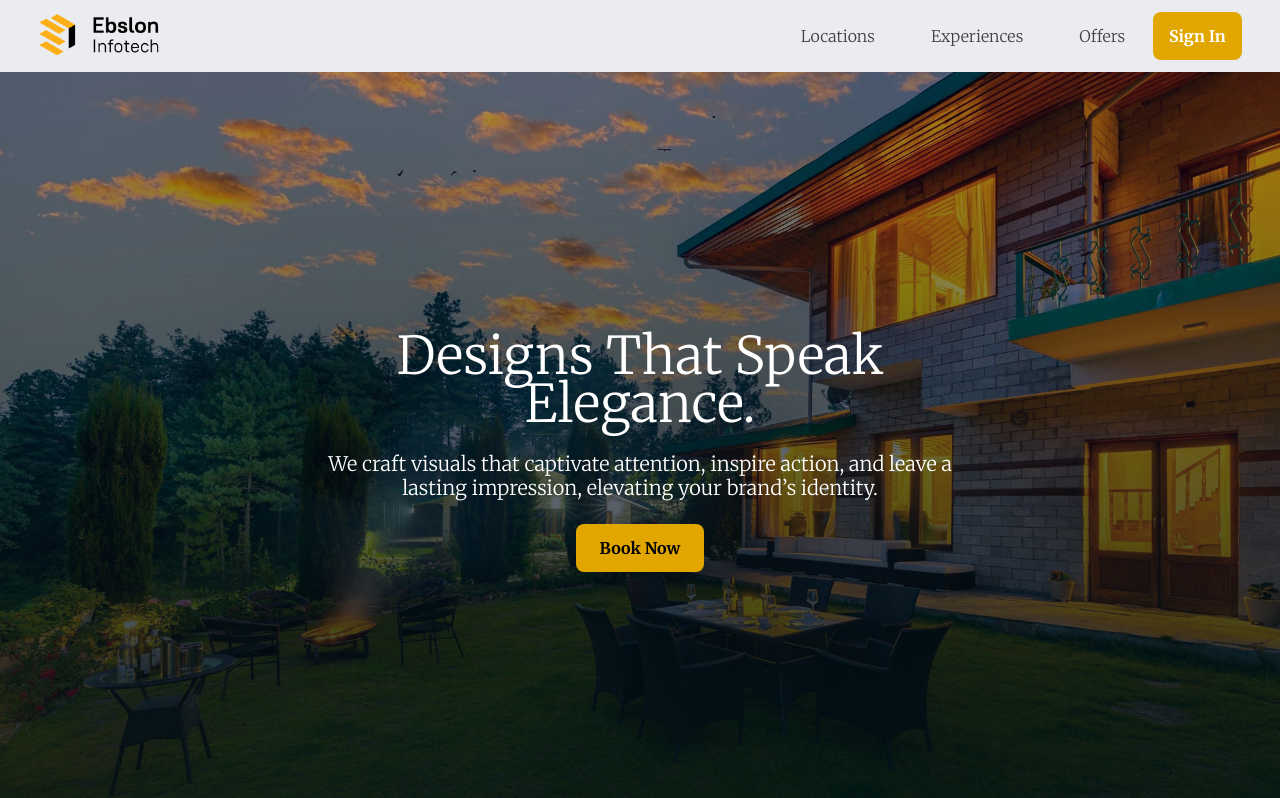
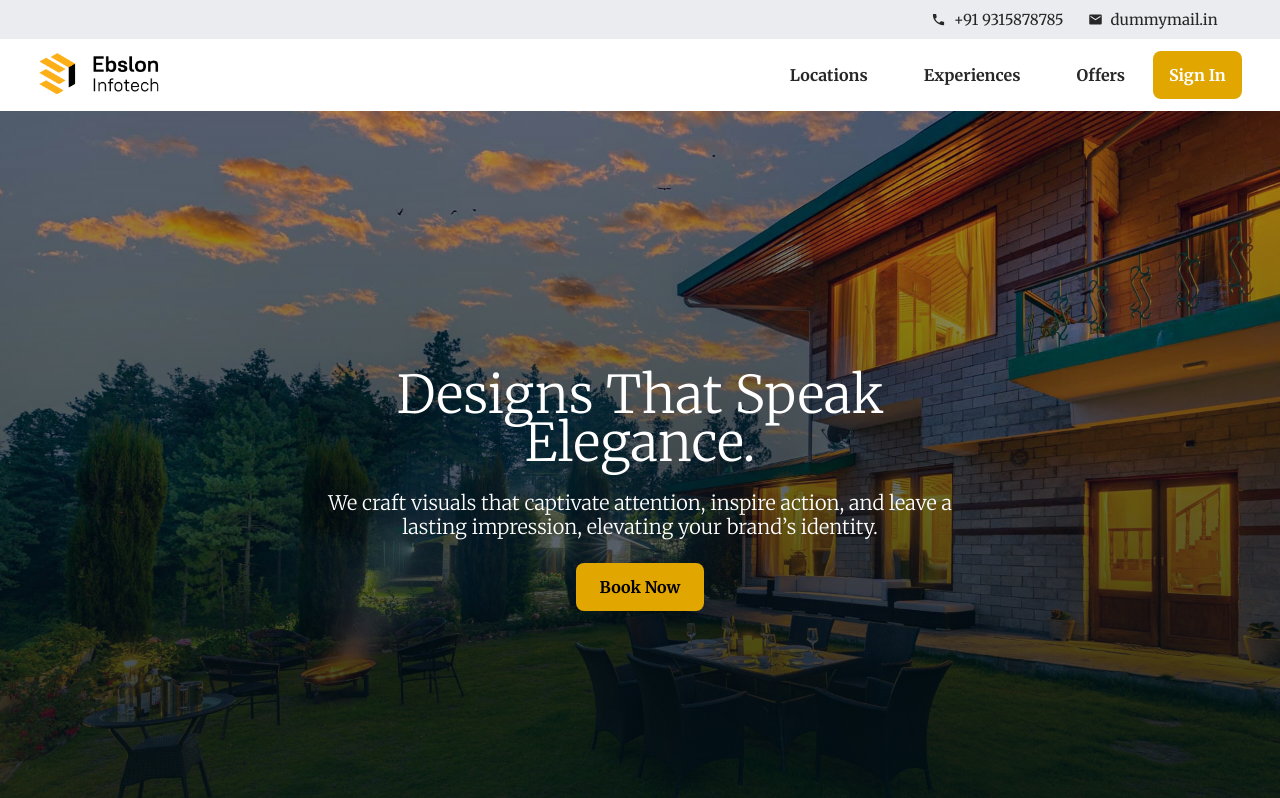
Before and after one commit to Shiv1516/Frontedn-assignment, a React (Create React App) app: page / in a window 1280 px wide. Shown: the top 798 px of the page. Built offline with nearby package versions, Linux system fonts and the light colour scheme.

Commit message:
all changes done

```diff
--- a/src/App.css
+++ b/src/App.css
@@ -1140,6 +1140,9 @@ table {
     max-width: 50%;
     margin-bottom: 24px;
   }
+  .header-section {
+    display: none;
+  }
 }
 
 @media only screen and (max-width: 541px) {
--- a/src/Components/Header.js
+++ b/src/Components/Header.js
@@ -1,112 +1,6 @@
-// import { Link } from "react-router-dom";
-// import { IoMdCall } from "react-icons/io";
-// import { MdMail } from "react-icons/md";
-// import React, { useState } from "react";
-
-// const Header = () => {
-//   const [dropdownOpen, setDropdownOpen] = useState({
-//     locations: false,
-//     experiences: false,
-//     offers: false,
-//   });
-
-//   const toggleDropdown = (menu) => {
-//     setDropdownOpen((prev) => ({
-//       ...prev,
-//       [menu]: !prev[menu],
-//     }));
-//   };
-//   return (
-//     <>
-//       <div className="header-section bg3">
-//         <div className="top-header-container wrapper ptb12 jce df fc2">
-//           <Link to="tel:/+91 9315878785" className="v-center fs15 mr24 fw5">
-//             <IoMdCall className="mr8 fs22" />
-//             +91 9315878785
-//           </Link>
-//           <Link to="mailto:dummymail.in" className="v-center fs15 mr24 fw5">
-//             <MdMail className="mr8 fs22" />
-//             dummymail.in
-//           </Link>
-//         </div>
-//       </div>
-//       <div className="">
-//         <nav className="navbar df v-center jcsb ptb12 wrapper">
-//           <div className="logo">
-//             <img src="images/logo.png" alt="logo" className="logo" />
-//           </div>
-//           <div className="nav-top-list df aic">
-//             <ul className="nav-links v-center">
-//               <li
-//                 className="nav-item cp ptb16 fc-h3 transit2 mlr12 plr16 bg-h1 br8"
-//                 onMouseEnter={() => toggleDropdown("locations")}
-//                 onMouseLeave={() => toggleDropdown("locations")}
-//               >
-//                 Locations
-//                 {dropdownOpen.locations && (
-//                   <ul className="dropdown bg1 pa br8 shadow-lg fc2 brd2 ofh">
-//                     <li className="dropdown-item ptb16 plr24 cp wsnw fc-h2 bg-h2">
-//                       New York
-//                     </li>
-//                     <li className="dropdown-item ptb16 plr24 cp wsnw fc-h2 bg-h2">
-//                       Paris
-//                     </li>
-//                     <li className="dropdown-item ptb16 plr24 cp wsnw fc-h2 bg-h2">
-//                       Tokyo
-//                     </li>
-//                   </ul>
-//                 )}
-//               </li>
-//               <li
-//                 className="nav-item cp ptb16 fc-h3 transit2 mlr12 plr16 bg-h1 br8"
-//                 onMouseEnter={() => toggleDropdown("experiences")}
-//                 onMouseLeave={() => toggleDropdown("experiences")}
-//               >
-//                 Experiences
-//                 {dropdownOpen.experiences && (
-//                   <ul className="dropdown bg1 pa br8 shadow-lg fc2 brd2 ofh">
-//                     <li className="dropdown-item ptb16 plr24 cp wsnw fc-h2 bg-h2">
-//                       Adventure
-//                     </li>
-//                     <li className="dropdown-item ptb16 plr24 cp wsnw fc-h2 bg-h2">
-//                       Luxury
-//                     </li>
-//                     <li className="dropdown-item ptb16 plr24 cp wsnw fc-h2 bg-h2">
-//                       Relaxation
-//                     </li>
-//                   </ul>
-//                 )}
-//               </li>
-//               <li
-//                 className="nav-item cp ptb16 fc-h3 transit2 mlr12 plr16 bg-h1 br8"
-//                 onMouseEnter={() => toggleDropdown("offers")}
-//                 onMouseLeave={() => toggleDropdown("offers")}
-//               >
-//                 Offers
-//                 {dropdownOpen.offers && (
-//                   <ul className="dropdown bg1 pa br8 shadow-lg fc2 brd2 ofh">
-//                     <li className="dropdown-item ptb16 plr24 cp wsnw fc-h2 bg-h2">
-//                       Seasonal Discounts
-//                     </li>
-//                     <li className="dropdown-item ptb16 plr24 cp wsnw fc-h2 bg-h2">
-//                       Flash Sales
-//                     </li>
-//                   </ul>
-//                 )}
-//               </li>
-//             </ul>
-//             <button className="cta-btn bg2 fc1 plr16 h48 cp br8 fw6">
-//               Sign In
-//             </button>
-//           </div>
-//         </nav>
-//       </div>
-//     </>
-//   );
-// };
-
-// export default Header;
-
+import { Link } from "react-router-dom";
+import { IoMdCall } from "react-icons/io";
+import { MdMail } from "react-icons/md";
 import React, { useState } from "react";
 
 const Header = () => {
@@ -127,24 +21,36 @@ const Header = () => {
   return (
     <>
       <div className="header-section bg3">
+        <div className="top-header-container wrapper ptb12 jce df fc2">
+          <Link to="tel:/+91 9315878785" className="v-center fs15 mr24 fw5">
+            <IoMdCall className="mr8 fs22" />
+            +91 9315878785
+          </Link>
+          <Link to="mailto:dummymail.in" className="v-center fs15 mr24 fw5">
+            <MdMail className="mr8 fs22" />
+            dummymail.in
+          </Link>
+        </div>
+      </div>
+      <div className="bottom-header">
         <nav className="wrapper df jcsb aic ptb12">
           <div className="logo-box">
             <img src="images/logo.png" alt="logo" className="logo" />
           </div>
-
-          {/* Hamburger Menu Button */}
           <button
             className="hamburger-btn"
             onClick={() => setMenuOpen(!menuOpen)}
           >
             {menuOpen ? "✖" : "☰"}
           </button>
-
-          {/* Navigation Menu */}
-          <div className={`nav-top-list ${menuOpen ? "open" : ""} df aic zi99`}>
+          <div
+            className={`nav-top-list ${
+              menuOpen ? "open" : ""
+            } df aic fc2 fw6 zi99`}
+          >
             <ul className="nav-links v-center">
               <li
-                className="nav-item cp ptb16 fc-h3 transit2 mlr12 plr16 bg-h1 br8"
+                className="nav-item cp ptb16 fc-h3 transit2 mlr12 pr plr16 bg-h1 br8"
                 onMouseEnter={() => toggleDropdown("locations")}
                 onMouseLeave={() => toggleDropdown("locations")}
               >
@@ -164,7 +70,7 @@ const Header = () => {
                 )}
               </li>
               <li
-                className="nav-item cp ptb16 fc-h3 transit2 mlr12 plr16 bg-h1 br8"
+                className="nav-item cp ptb16 fc-h3 transit2 mlr12 pr plr16 bg-h1 br8"
                 onMouseEnter={() => toggleDropdown("experiences")}
                 onMouseLeave={() => toggleDropdown("experiences")}
               >
@@ -184,7 +90,7 @@ const Header = () => {
                 )}
               </li>
               <li
-                className="nav-item cp ptb16 fc-h3 transit2 mlr12 plr16 bg-h1 br8"
+                className="nav-item cp ptb16 fc-h3 transit2 mlr12 pr plr16 bg-h1 br8"
                 onMouseEnter={() => toggleDropdown("offers")}
                 onMouseLeave={() => toggleDropdown("offers")}
               >
```
